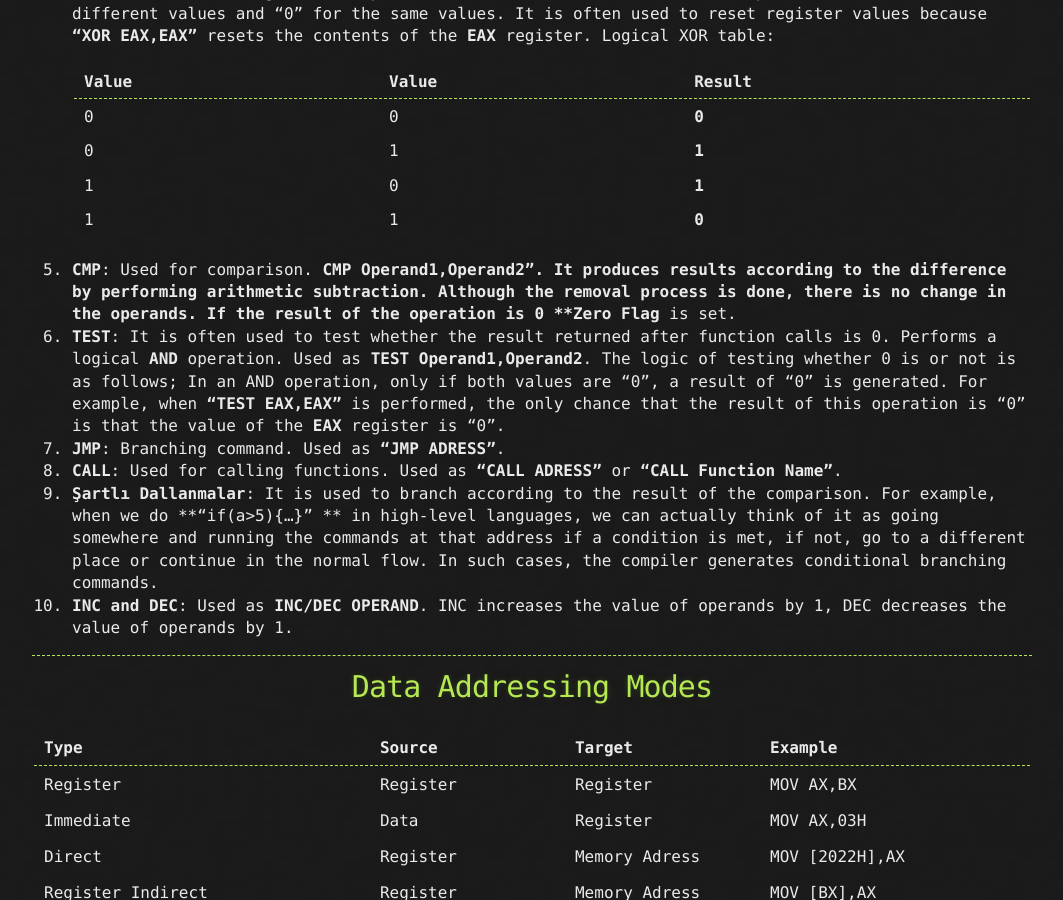
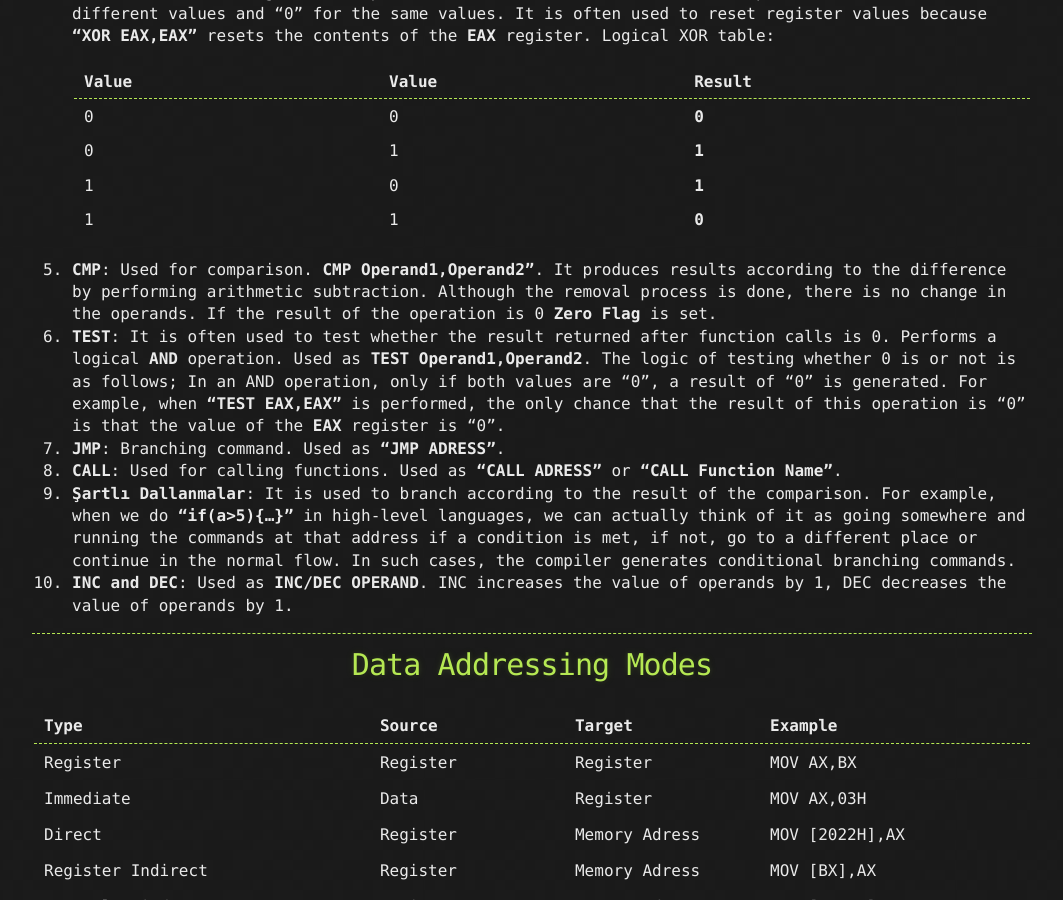
Before and after one commit to fatihbeyexe/onlyf8.github.io, a Jekyll site: the page built from _posts/2022-12-09-assembly-language-101.md, in a window 1280 px wide and 900 px high, scrolled down 5073 px. Shown: the whole window, without its empty margins (108-1171 px from the left). Built offline with Jekyll 4.4.1, drawn with Linux system fonts in a browser that asks for light colours; some of the changed text lies outside the part shown.

````diff
--- a/_posts/2022-12-09-assembly-language-101.md
+++ b/_posts/2022-12-09-assembly-language-101.md
@@ -81,7 +81,7 @@ Unlike other registers, they are registers used to generate/store memory address
 
 <h1 style="text-align:center"> Instructions </h1>
 
-The structure of assembly language is generally **" INSTRUCTION TARGET, SOURCE"**, but for some commands this may vary. For example;
+The structure of assembly language is generally **"INSTRUCTION TARGET, SOURCE"**, but for some commands this may vary. For example;
 
 ```
 MOV(Instruction) AX(Target),0020H(Source)
@@ -120,11 +120,11 @@ Logical XOR table:
     |1|0|**1**|
     |1|1|**0**|
 
-5. **CMP**: Used for comparison. **CMP Operand1,Operand2". It produces results according to the difference by performing arithmetic subtraction. Although the removal process is done, there is no change in the operands. If the result of the operation is 0 **Zero Flag** is set.
+5. **CMP**: Used for comparison. **CMP Operand1,Operand2"**. It produces results according to the difference by performing arithmetic subtraction. Although the removal process is done, there is no change in the operands. If the result of the operation is 0 **Zero Flag** is set.
 6. **TEST**: It is often used to test whether the result returned after function calls is 0. Performs a logical **AND** operation.  Used as **TEST Operand1,Operand2**. The logic of testing whether 0 is or not is as follows; In an AND operation, only if both values are "0", a result of "0" is generated. For example, when **"TEST EAX,EAX"**  is performed, the only chance that the result of this operation is  "0" is that the value of the **EAX** register is "0".
 7. **JMP**: Branching command. Used as **"JMP ADRESS"**.
 8. **CALL**: Used for calling functions. Used as **"CALL ADRESS"** or  **"CALL Function Name"**.
-9. **Şartlı Dallanmalar**: It is used to branch according to the result of the comparison. For example, when we do **"if(a>5){...}" ** in high-level languages, we can actually think of it as going somewhere and running the commands at that address if a condition is met, if not, go to a different place or continue in the normal flow. In such cases, the compiler generates conditional branching commands.
+9. **Şartlı Dallanmalar**: It is used to branch according to the result of the comparison. For example, when we do **"if(a>5){...}"** in high-level languages, we can actually think of it as going somewhere and running the commands at that address if a condition is met, if not, go to a different place or continue in the normal flow. In such cases, the compiler generates conditional branching commands.
 10. **INC and DEC**: Used as **INC/DEC OPERAND**. INC increases the value of operands by 1, DEC decreases the value of operands by 1.
 
 ---
````
